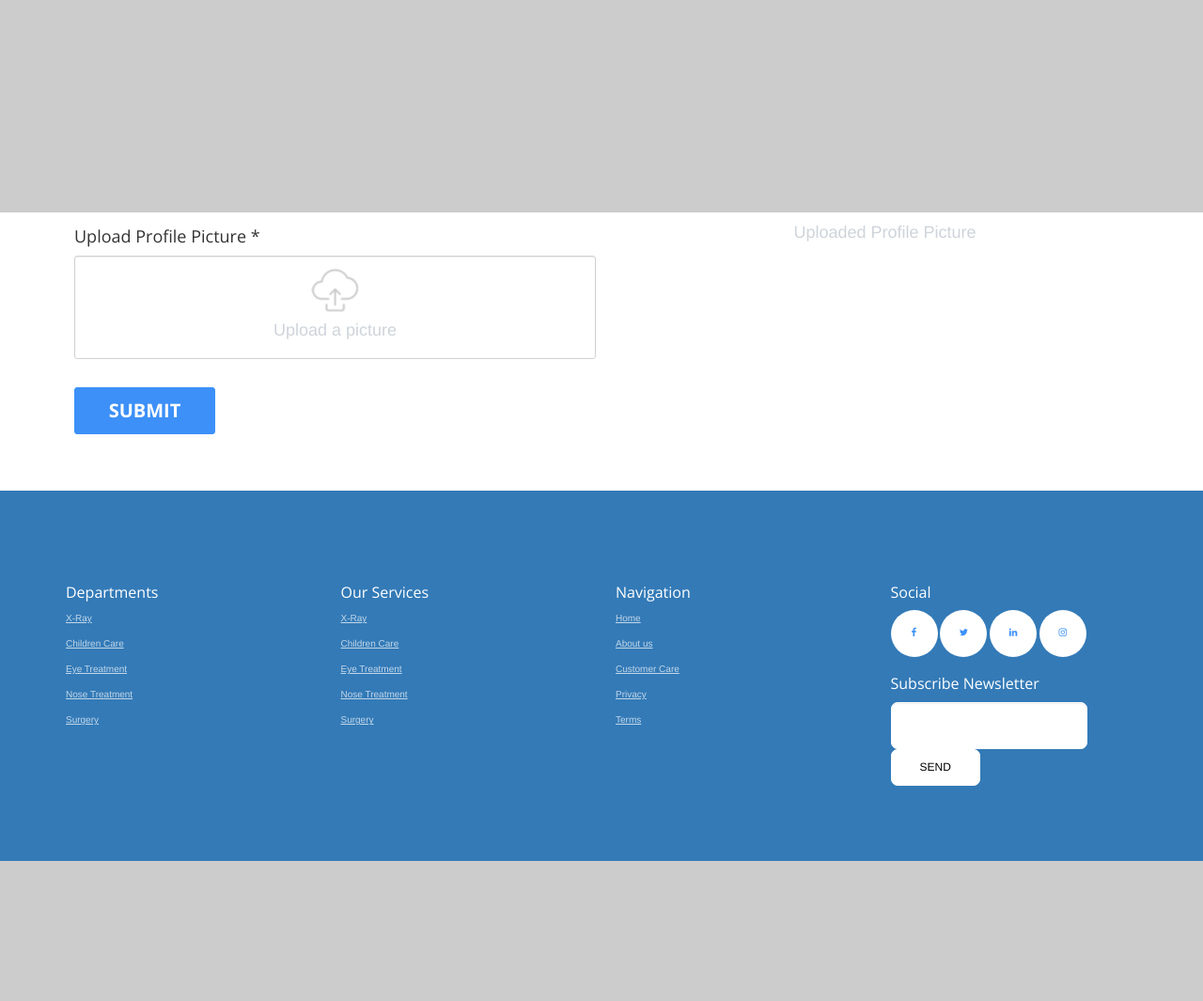
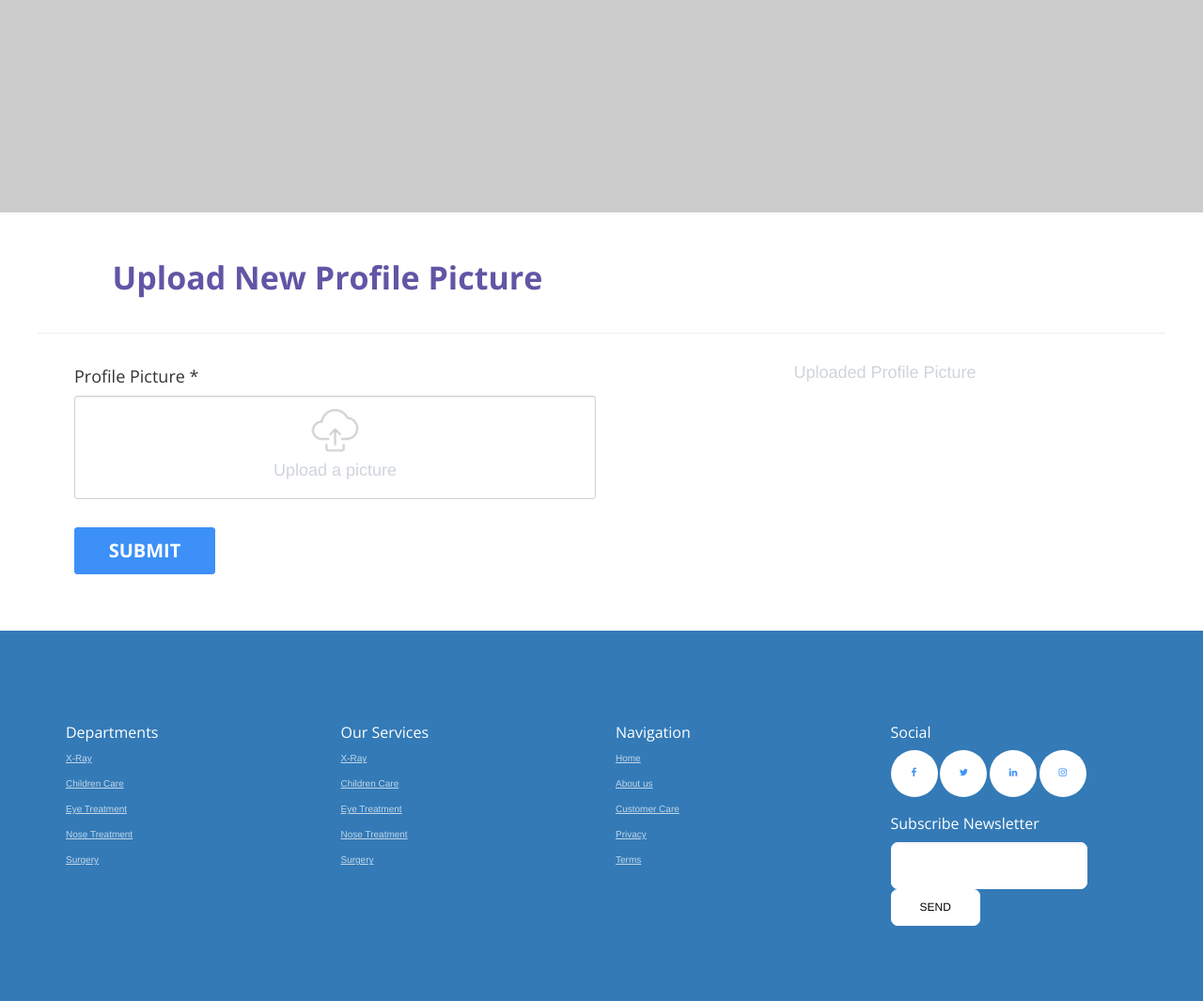
Before and after one commit to VipulRathod007/DPRS, a Django app: template templates/User/EditProfilePic.html in a window 1280 px wide. Shown: the part 574-1639 px from the top of the page at 94% size. Before the commit the page ends 1490 px from the top, so only its background shows below. Run offline with Django 3.2, Linux system fonts and the light colour scheme; the template is opened without the code that fills it, so the values that code supplies are empty; some libraries are stand-ins or nearby versions; some web fonts are replaced.

Commit message:
Bug resolved in Profile.html

```diff
--- a/User/models.py
+++ b/User/models.py
@@ -20,4 +20,7 @@ class User(models.Model):
     basicFlag = models.BooleanField()
 
     def __str__(self):
-        return self.fname
+        if self.fname == "":
+            return self.email
+        else:
+            return self.fname
--- a/templates/User/EditProfilePic.html
+++ b/templates/User/EditProfilePic.html
@@ -24,16 +24,18 @@
         </div>
     </div>
 </div>
-<section class="user-form" id="register">
+<section class="user-form mt-5" id="register">
+    <h2 class="container">Upload New Profile Picture</h2>
+    <hr class="container">
     <form action="{% url 'user-profilePicEdit' %}" class="space-remove" method="POST" enctype="multipart/form-data">
         {% csrf_token %}
         <div class="container">
-            <div class="row">
+            <div class="row mt-4">
                 <!--Upload Image -->
                 <div class="col-md-6  col-sm-6 col-xs-12">
                     <div class="form-group">
                         <div class="upload-pic">
-                            <label class="control-label" for="InputEmail1">Upload Profile Picture *</label>
+                            <label class="control-label" for="profilePic">Profile Picture *</label>
                             <input type="file" class="form-control InputEmail1" aria-describedby="emailHelp"
                                 name="profilePic" id="profilePic" required>
                             <div class="mypic text-center">
```
Also changed, not shown: templates/User/EditAadharPic.html (+5 -4 lines), templates/User/Profile.html (+6 -2 lines), db.sqlite3, media/PicA651407.jpg (added), media/PicP5329624.jpg (added), media/PicP651373.jpg (added), media/PicP651407.jpg (added).
